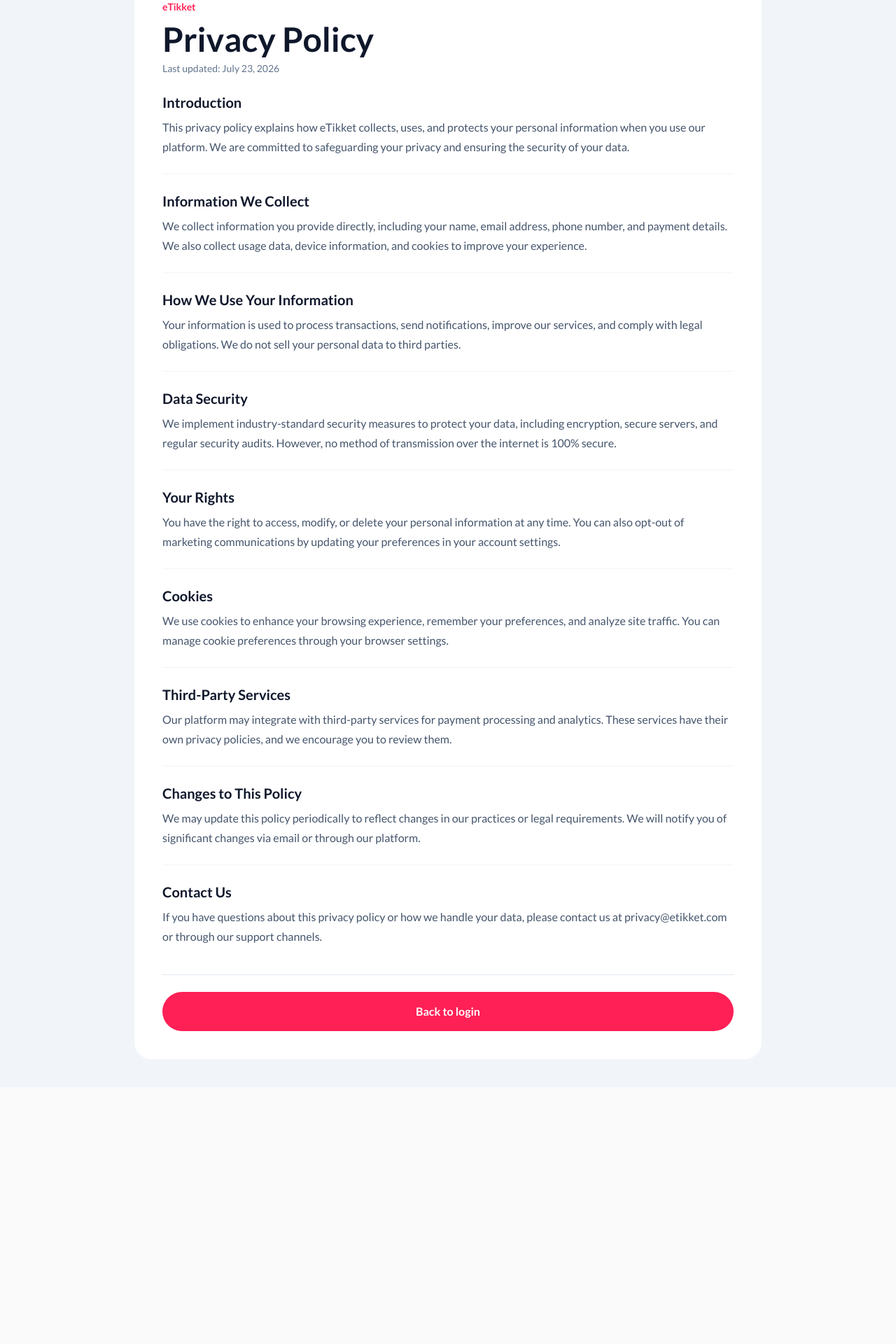
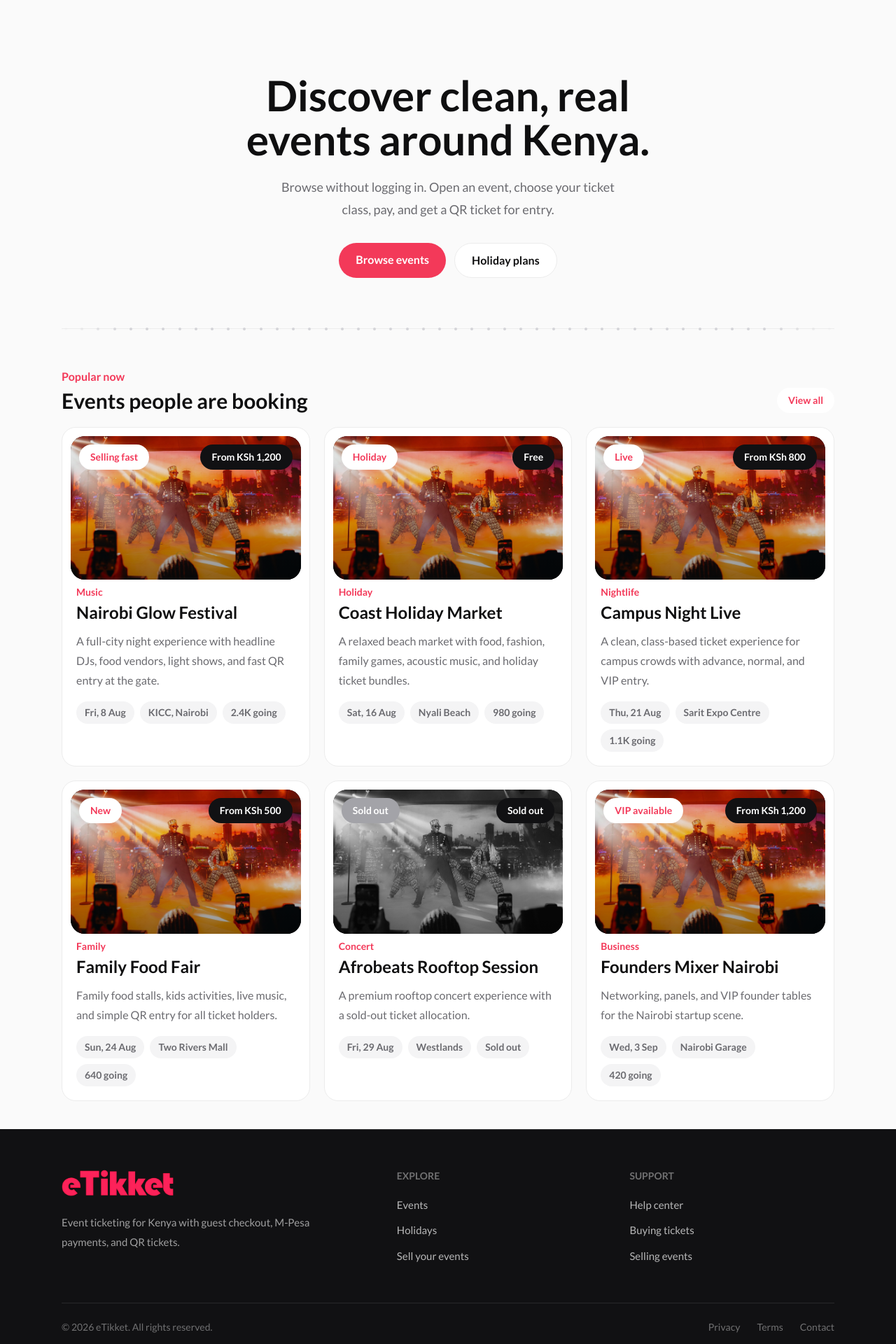
Before and after one commit to dennismutuku2005/eTikket, a Next.js app: page /privacy-policy in a window 1280 px wide. Shown: the part 80-2000 px from the top of the page at 70% size. Before the commit the page ends 1633 px from the top, so only its background shows below. Built offline with nearby package versions, Linux system fonts and the light colour scheme.

Commit message:
update: refined page.js functionality

```diff
--- a/app/privacy-policy/page.js
+++ b/app/privacy-policy/page.js
@@ -1,102 +1,131 @@
+import Image from "next/image";
 import Link from "next/link";
+import { publicEvents } from "@/lib/public-events";
+import { PublicHeader } from "@/components/PublicHeader";
 
-// Privacy policy data in JSON format
-const privacyPolicyData = {
-  title: "Privacy Policy",
-  brand: "eTikket",
-  lastUpdated: "July 23, 2026",
-  sections: [
-    {
-      id: "introduction",
-      title: "Introduction",
-      content: "This privacy policy explains how eTikket collects, uses, and protects your personal information when you use our platform. We are committed to safeguarding your privacy and ensuring the security of your data."
-    },
-    {
-      id: "information-we-collect",
-      title: "Information We Collect",
-      content: "We collect information you provide directly, including your name, email address, phone number, and payment details. We also collect usage data, device information, and cookies to improve your experience."
-    },
-    {
-      id: "how-we-use-information",
-      title: "How We Use Your Information",
-      content: "Your information is used to process transactions, send notifications, improve our services, and comply with legal obligations. We do not sell your personal data to third parties."
-    },
-    {
-      id: "data-security",
-      title: "Data Security",
-      content: "We implement industry-standard security measures to protect your data, including encryption, secure servers, and regular security audits. However, no method of transmission over the internet is 100% secure."
-    },
-    {
-      id: "your-rights",
-      title: "Your Rights",
-      content: "You have the right to access, modify, or delete your personal information at any time. You can also opt-out of marketing communications by updating your preferences in your account settings."
-    },
-    {
-      id: "cookies",
-      title: "Cookies",
-      content: "We use cookies to enhance your browsing experience, remember your preferences, and analyze site traffic. You can manage cookie preferences through your browser settings."
-    },
-    {
-      id: "third-party-services",
-      title: "Third-Party Services",
-      content: "Our platform may integrate with third-party services for payment processing and analytics. These services have their own privacy policies, and we encourage you to review them."
-    },
-    {
-      id: "changes-to-policy",
-      title: "Changes to This Policy",
-      content: "We may update this policy periodically to reflect changes in our practices or legal requirements. We will notify you of significant changes via email or through our platform."
-    },
-    {
-      id: "contact-us",
-      title: "Contact Us",
-      content: "If you have questions about this privacy policy or how we handle your data, please contact us at privacy@etikket.com or through our support channels."
-    }
-  ]
-};
+// A thin rule that reads as a ticket's tear-perforation — the one
+// signature detail carried from the hero into the rest of the page.
+function TicketDivider() {
+  return (
+    <div className="relative my-10 h-px w-full bg-[#ececec] sm:my-14" aria-hidden="true">
+      <div
+        className="absolute inset-x-0 top-1/2 flex -translate-y-1/2 justify-between px-1"
+        style={{ maskImage: "linear-gradient(90deg, transparent, black 8%, black 92%, transparent)" }}
+      >
+        {Array.from({ length: 48 }).map((_, i) => (
+          <span key={i} className="h-1 w-1 rounded-full bg-[#d4d4d8]" />
+        ))}
+      </div>
+    </div>
+  );
+}
 
-export default function PrivacyPolicyPage() {
+function EventCard({ event }) {
   return (
-    <main className="min-h-screen bg-slate-100 px-4 py-10 sm:px-6 lg:px-8">
-      <div className="mx-auto w-full max-w-4xl">
-        <div className="rounded-3xl bg-white p-7 sm:p-10">
-          {/* Brand - normal letter spacing, no tracking */}
-          <p className="text-sm font-semibold text-rose-500">
-            {privacyPolicyData.brand}
-          </p>
-          <h1 className="mt-3 text-4xl font-semibold text-slate-900 sm:text-5xl">
-            {privacyPolicyData.title}
-          </h1>
+    <Link href={`/events/${event.slug}`} className="group rounded-[20px] border border-[#ececec] bg-white p-3">
+      <div className="relative aspect-16/10 overflow-hidden rounded-[20px] bg-[#111113]">
+        <Image src={event.image} alt="" fill sizes="(max-width: 768px) 100vw, 420px" className={`object-cover ${event.status === "Sold out" ? "grayscale" : ""}`} />
+        <div className="absolute inset-0 bg-linear-to-b from-black/10 via-black/10 to-black/45" />
+        <span className={`absolute left-3 top-3 rounded-full px-4 py-2 text-sm font-bold ${event.status === "Sold out" ? "bg-[#a3a3a8] text-white" : "bg-white text-[#f33959]"}`}>{event.status}</span>
+        <span className="absolute right-3 top-3 rounded-full bg-[#111113] px-4 py-2 text-sm font-bold text-white">{event.price}</span>
+      </div>
+      <div className="p-2">
+        <p className="text-sm font-bold text-[#f33959]">{event.category}</p>
+        <h3 className="mt-1 text-2xl font-bold leading-tight">{event.title}</h3>
+        <p className="mt-3 text-base leading-7 text-[#6b6b70]">{event.description}</p>
+        <div className="mt-4 flex flex-wrap gap-2 text-sm font-semibold text-[#6b6b70]">
+          <span className="rounded-full bg-[#f4f4f5] px-3 py-1.5">{event.shortDate}</span>
+          <span className="rounded-full bg-[#f4f4f5] px-3 py-1.5">{event.location}</span>
+          <span className="rounded-full bg-[#f4f4f5] px-3 py-1.5">{event.going}</span>
+        </div>
+      </div>
+    </Link>
+  );
+}
 
-          {/* Last Updated */}
-          <p className="mt-2 text-sm text-slate-500">
-            Last updated: {privacyPolicyData.lastUpdated}
-          </p>
+export default function HomePage() {
+  const events = publicEvents;
 
-          {/* Policy Content */}
-          <div className="mt-6 space-y-6">
-            {privacyPolicyData.sections.map((section) => (
-              <div key={section.id} className="border-b border-slate-100 pb-6 last:border-0 last:pb-0">
-                <h2 className="text-xl font-semibold text-slate-900">
-                  {section.title}
-                </h2>
-                <p className="mt-2 text-base leading-7 text-slate-600">
-                  {section.content}
-                </p>
+  return (
+    <main className="min-h-screen bg-[#fafafa] text-[#0f0f10]">
+      <PublicHeader />
+
+      <section className="mx-auto max-w-3xl px-4 pt-16 pb-4 text-center sm:px-6 sm:pt-24">
+        <h1 className="mx-auto mt-5 max-w-2xl text-5xl font-bold leading-[1.05] sm:text-6xl">
+          Discover clean, real events around Kenya.
+        </h1>
+        <p className="mx-auto mt-5 max-w-lg text-lg leading-8 text-[#6b6b70]">
+          Browse without logging in. Open an event, choose your ticket class, pay, and get a QR ticket for entry.
+        </p>
+        <div className="mt-8 flex flex-wrap justify-center gap-3">
+          <Link href="/events" className="rounded-full bg-[#f33959] px-6 py-3 text-base font-bold text-white hover:bg-[#d92847]">Browse events</Link>
+          <Link href="/holiday" className="rounded-full border border-[#ececec] bg-white px-6 py-3 text-base font-bold hover:bg-[#f4f4f5]">Holiday plans</Link>
+        </div>
+      </section>
+
+      <div className="mx-auto max-w-6xl px-4 sm:px-6">
+        <TicketDivider />
+      </div>
+
+      <section className="mx-auto max-w-6xl px-4 pb-10 sm:px-6">
+        <div className="mb-5 flex items-end justify-between gap-4">
+          <div>
+            <p className="text-base font-bold text-[#f33959]">Popular now</p>
+            <h2 className="mt-1 text-3xl font-bold">Events people are booking</h2>
+          </div>
+          <Link href="/events" className="rounded-full bg-white px-4 py-2 text-sm font-bold text-[#f33959] hover:bg-[#f4f4f5]">View all</Link>
+        </div>
+        <div className="grid gap-5 sm:grid-cols-2 lg:grid-cols-3">
+          {events.map((event) => (
+            <EventCard key={event.slug} event={event} />
+          ))}
+        </div>
+      </section>
+
+      <footer className="bg-[#111113] text-white">
+        {/* Dashed divider */}
+        <div className="mx-auto max-w-6xl px-4 sm:px-6">
+          <div className="h-px w-full bg-linear-to-r from-transparent via-white/20 to-transparent" />
+        </div>
+
+        <div className="mx-auto max-w-6xl px-4 pb-6 pt-14 sm:px-6">
+          <div className="grid gap-10 sm:grid-cols-[1.5fr_1fr_1fr]">
+            <div>
+              <Image src="/eTikket.png" alt="eTikket" width={170} height={52} className="h-auto w-40" />
+              <p className="mt-5 max-w-sm text-[15px] leading-7 text-white/60">
+                Event ticketing for Kenya with guest checkout, M-Pesa payments, and QR tickets.
+              </p>
+            </div>
+            <div>
+              <h3 className="text-sm font-semibold uppercase text-white/40">Explore</h3>
+              <div className="mt-5 grid gap-3.5 text-[15px] text-white/70">
+                <Link href="/events" className="transition-colors hover:text-white">Events</Link>
+                <Link href="/holiday" className="transition-colors hover:text-white">Holidays</Link>
+                <Link href="/organizer" className="transition-colors hover:text-white">Sell your events</Link>
               </div>
-            ))}
+            </div>
+            <div>
+              <h3 className="text-sm font-semibold uppercase text-white/40">Support</h3>
+              <div className="mt-5 grid gap-3.5 text-[15px] text-white/70">
+                <Link href="/help" className="transition-colors hover:text-white">Help center</Link>
+                <Link href="/help/buying-tickets" className="transition-colors hover:text-white">Buying tickets</Link>
+                <Link href="/help/selling-events" className="transition-colors hover:text-white">Selling events</Link>
+              </div>
+            </div>
           </div>
 
-          {/* Back to Login Button */}
-          <div className="mt-10 pt-6 border-t border-slate-200">
-            <Link
-              href="/login"
-              className="inline-block w-full rounded-full bg-rose-500 px-5 py-4 text-center text-base font-semibold text-white transition hover:bg-rose-600"
-            >
-              Back to login
-            </Link>
+          {/* Bottom bar */}
+          <div className="mt-14 flex flex-col items-center justify-between gap-4 border-t border-white/10 pt-6 sm:flex-row">
+            <p className="text-sm text-white/40">&copy; {new Date().getFullYear()} eTikket. All rights reserved.</p>
+            <div className="flex gap-6 text-sm text-white/40">
+
+              <Link href="/privacy-policy" className="transition-colors hover:text-white/70">Privacy</Link>
+              <Link href="/terms" className="transition-colors hover:text-white/70">Terms</Link>
+              <Link href="/contact" className="transition-colors hover:text-white/70">Contact</Link>
+            </div>
           </div>
         </div>
-      </div>
+      </footer>
     </main>
   );
 }
```
